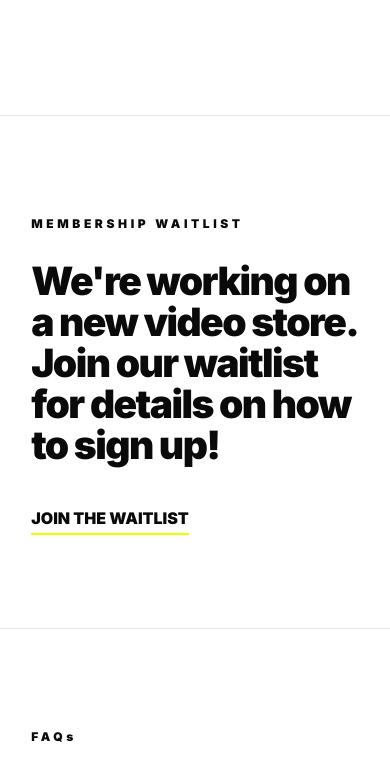
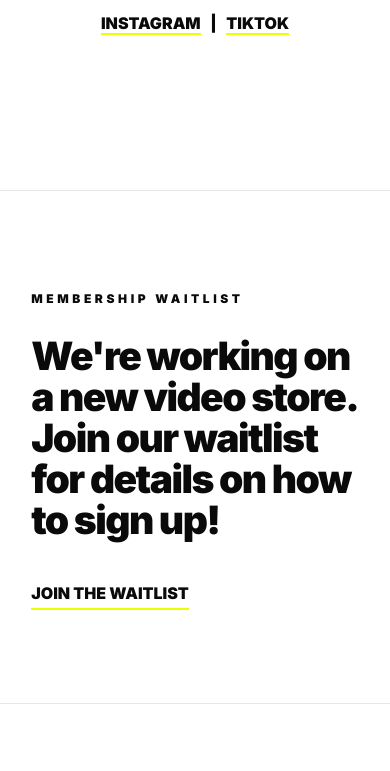
Before and after one commit to robovamp1re/videovideodfw, a plain HTML site: page index.html in a window 390 px wide. Shown: the part 729-1500 px from the top of the page. Drawn offline with Linux system fonts and the light colour scheme.

Commit message:
Update styles.css

```diff
--- a/styles.css
+++ b/styles.css
@@ -285,6 +285,10 @@ h1 {
 }
 
 @media (max-width: 800px) {
+  body {
+    margin-top:75px;
+  }
+
   .site-header {
     height: 86px;
     padding: 0 6vw;
```
